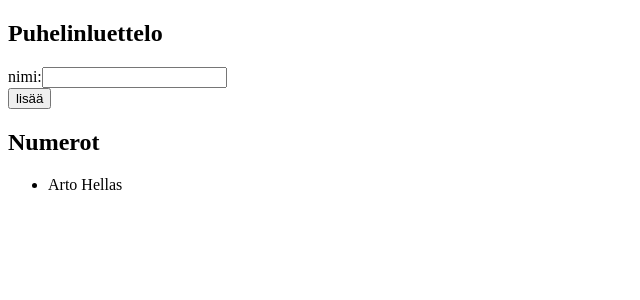
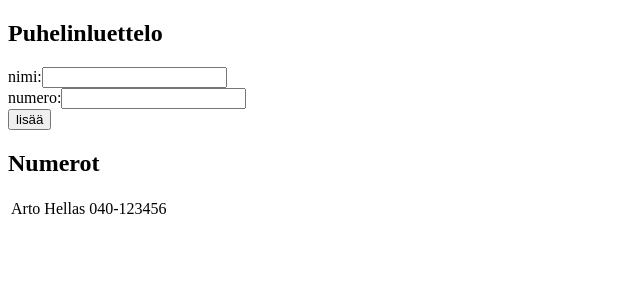
Before and after one commit to EnsioS/fullstack-hy, a React (Create React App) app in the folder osa2/puhelinluettelo/: page / in a window 1280 px wide. Shown: the top 300 px of the page, without its empty margins (0-640 px from the left). Built offline with nearby package versions, Linux system fonts and the light colour scheme.

Commit message:
teht 2.8, puhelinluettelo osa 3

```diff
--- a/osa2/puhelinluettelo/src/App.js
+++ b/osa2/puhelinluettelo/src/App.js
@@ -5,21 +5,22 @@ class App extends React.Component {
     super(props)
     this.state = {
       persons: [
-        { name: 'Arto Hellas' }
+        { name: 'Arto Hellas', number: '040-123456' }
       ],
-      newName: ''
+      newName: '',
+      newNumber: ''
     }
   }
 
-  addName = (event) => {
+  addPerson = (event) => {
     event.preventDefault()
     let persons = this.state.persons
     const isNewName = !(persons.find((person) => person.name === this.state.newName))
 
-
     if (isNewName) {
       const person = {
-        name: this.state.newName
+        name: this.state.newName,
+        number: this.state.newNumber
       }
 
       persons = persons.concat(person)
@@ -27,24 +28,34 @@ class App extends React.Component {
 
     this.setState({
         persons: persons,
-        newName: ''
+        newName: '',
+        newNumber: ''
       })
   }
 
-  handleNameChange = (event) => {
-    this.setState({ newName: event.target.value })
+  handleValueChange = (event) => {
+    this.setState({ [event.target.id] : event.target.value })
   }
 
   render() {
     return (
       <div>
         <h2>Puhelinluettelo</h2>
-        <form onSubmit={this.addName}>
+        <form onSubmit={this.addPerson}>
           <div>
             nimi:
             <input
+              id="newName"
               value={this.state.newName}
-              onChange={this.handleNameChange}
+              onChange={this.handleValueChange}
+            />
+          </div>
+          <div>
+            numero:
+            <input
+              id="newNumber"
+              value={this.state.newNumber}
+              onChange={this.handleValueChange}
             />
           </div>
           <div>
@@ -61,11 +72,22 @@ const Numerot = (props) => {
   return (
     <div>
       <h2>Numerot</h2>
-      <ul>
-         {props.persons.map(person => <li key={person.name}>{person.name}</li> )}
-      </ul>
+      <table>
+        <tbody>
+          {props.persons.map(person => < TableLine key={person.name} person={person} /> )}
+        </tbody>
+      </table>
     </div>
   )
 }
 
+const TableLine = (props) => {
+  return (
+    <tr key={props.person.name}>
+      <td>{props.person.name}</td>
+      <td>{props.person.number}</td>
+    </tr>
+  )
+}
+
 export default App
```
